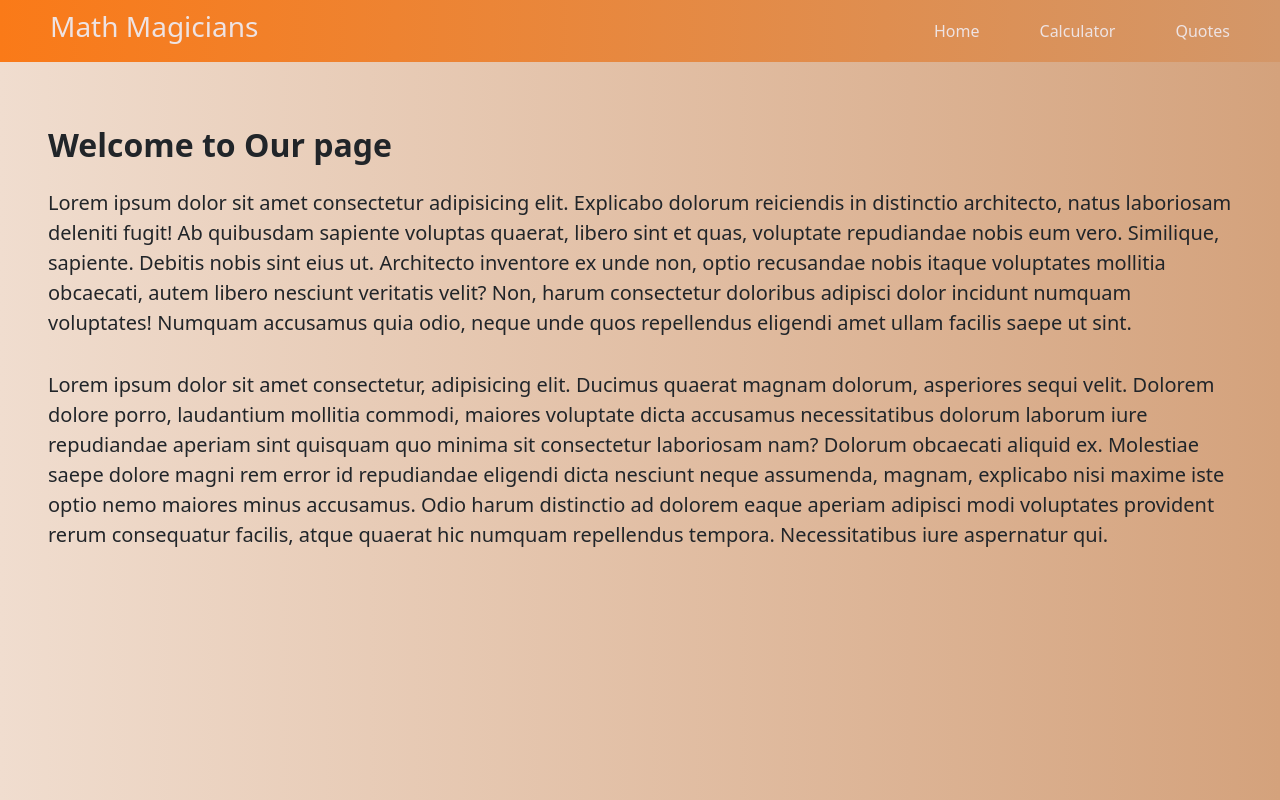
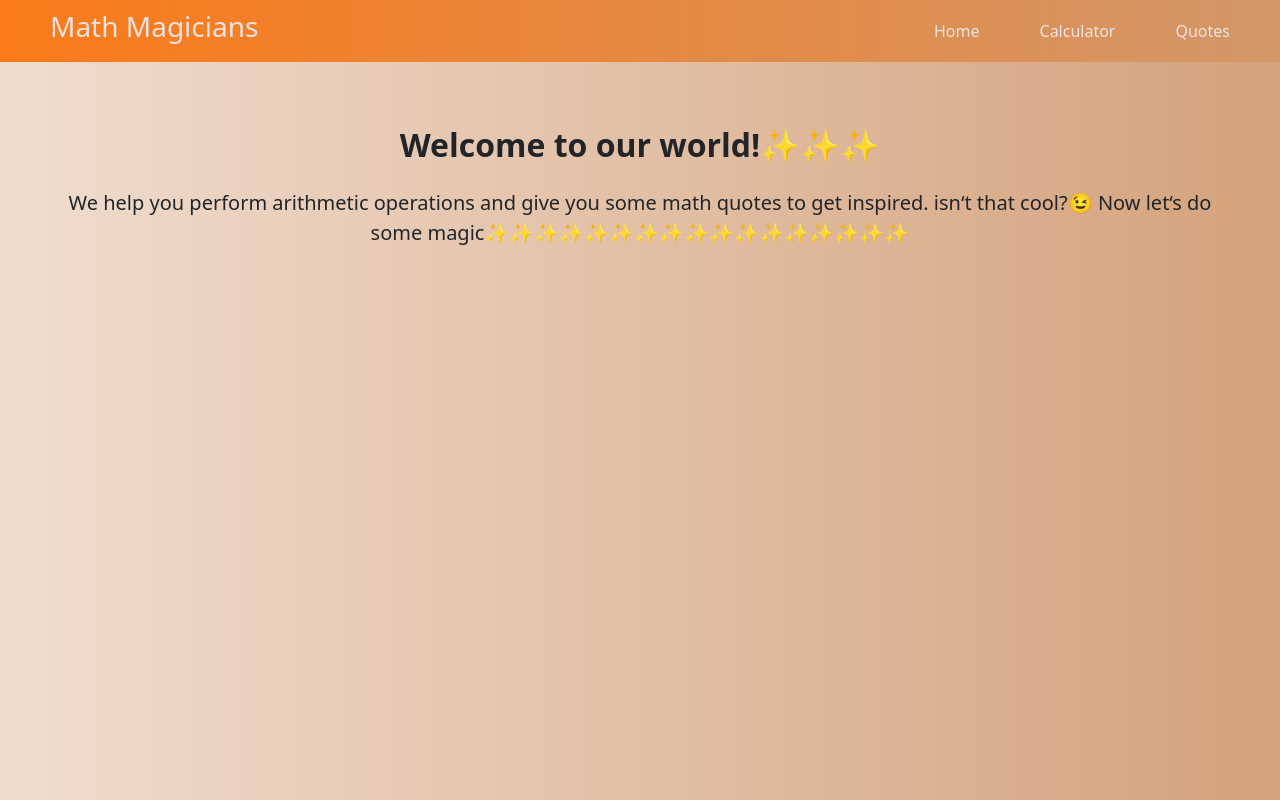
Before and after one commit to Ibizugbe/math-Magician, a React (Create React App) app: page / in a window 1280 px wide. Built offline with nearby package versions, Linux system fonts and the light colour scheme.

Commit message:
add texts to home page

```diff
--- a/src/components/Home.js
+++ b/src/components/Home.js
@@ -3,33 +3,16 @@ import React from 'react';
 const Home = () => (
   <main>
     <div className="container-fluid p-5">
-      <h2 className="fw-bold animate__animated animate__bounceInDown">
-        Welcome to Our page
+      <h2 className="fw-bold animate__animated animate__bounceInDown text-center">
+        Welcome to our world!✨✨✨
       </h2>
-      <p className="home-text pt-3 animate__animated animate__bounceInLeft">
-        Lorem ipsum dolor sit amet consectetur adipisicing elit. Explicabo
-        dolorum reiciendis in distinctio architecto, natus laboriosam deleniti
-        fugit! Ab quibusdam sapiente voluptas quaerat, libero sint et quas,
-        voluptate repudiandae nobis eum vero. Similique, sapiente. Debitis nobis
-        sint eius ut. Architecto inventore ex unde non, optio recusandae nobis
-        itaque voluptates mollitia obcaecati, autem libero nesciunt veritatis
-        velit? Non, harum consectetur doloribus adipisci dolor incidunt numquam
-        voluptates! Numquam accusamus quia odio, neque unde quos repellendus
-        eligendi amet ullam facilis saepe ut sint.
+      <p className="text-center home-text pt-3 animate__animated animate__bounceInUp">
+        We help you perform arithmetic operations
+        and give you some math quotes to get inspired.
+        isn&lsquo;t that cool?😉
+        Now let&lsquo;s do some magic✨✨✨✨✨✨✨✨✨✨✨✨✨✨✨✨✨
       </p>
-      <p className="home-text pt-3 animate__animated animate__bounceInUp">
-        Lorem ipsum dolor sit amet consectetur, adipisicing elit. Ducimus
-        quaerat magnam dolorum, asperiores sequi velit. Dolorem dolore porro,
-        laudantium mollitia commodi, maiores voluptate dicta accusamus
-        necessitatibus dolorum laborum iure repudiandae aperiam sint quisquam
-        quo minima sit consectetur laboriosam nam? Dolorum obcaecati aliquid ex.
-        Molestiae saepe dolore magni rem error id repudiandae eligendi dicta
-        nesciunt neque assumenda, magnam, explicabo nisi maxime iste optio nemo
-        maiores minus accusamus. Odio harum distinctio ad dolorem eaque aperiam
-        adipisci modi voluptates provident rerum consequatur facilis, atque
-        quaerat hic numquam repellendus tempora. Necessitatibus iure aspernatur
-        qui.
-      </p>
+
     </div>
   </main>
 );
```
